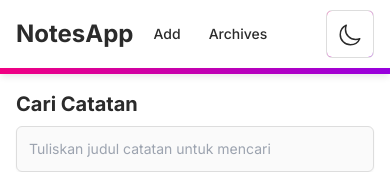
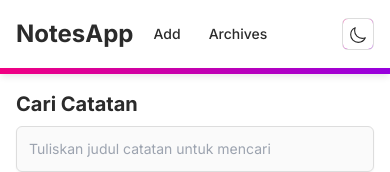
Before and after one commit to mirzaq19/notes-dcd, a React (Vite) app: page / in a window 390 px wide. Shown: the top 172 px of the page. Built offline with nearby package versions, Linux system fonts and the light colour scheme.

Commit message:
fix: theme button responsiveness

```diff
--- a/src/components/buttons/ThemeButton.jsx
+++ b/src/components/buttons/ThemeButton.jsx
@@ -7,7 +7,9 @@ const IconContainer = ({ children }) => {
   return (
     <div
       className={clsx(
-        'flex justify-center items-center text-2xl w-12 h-12 bg-white dark:bg-dark'
+        'flex justify-center items-center',
+        'bg-white dark:bg-dark',
+        'text-lg md:text-2xl w-8 h-8 md:w-12 md:h-12'
       )}
     >
       {children}
@@ -33,10 +35,11 @@ const ThemeButton = ({ className, ...rest }) => {
   return (
     <button
       className={clsx(
-        'w-12 h-12 flex group justify-center items-start overflow-hidden',
+        'flex group justify-center items-start overflow-hidden',
+        'bg-gradient-to-br from-accent-peach to-accent-grape',
+        'w-8 h-8 md:w-12 md:h-12',
         'border border-secondary hover:border-accent-peach hover:text-accent-peach rounded-md',
         'transition-colors duration-300 ease-in-out',
-        'bg-gradient-to-br from-accent-peach to-accent-grape',
         className
       )}
       onClick={onThemeChangeHandler}
@@ -45,7 +48,9 @@ const ThemeButton = ({ className, ...rest }) => {
       <div
         className={clsx(
           'transition-transform duration-300 ease-in-out',
-          themeMode === 'dark' ? '-translate-y-12' : 'translate-x-0'
+          themeMode === 'dark'
+            ? '-translate-y-8 md:-translate-y-12'
+            : 'translate-x-0'
         )}
       >
         <IconContainer>
```
